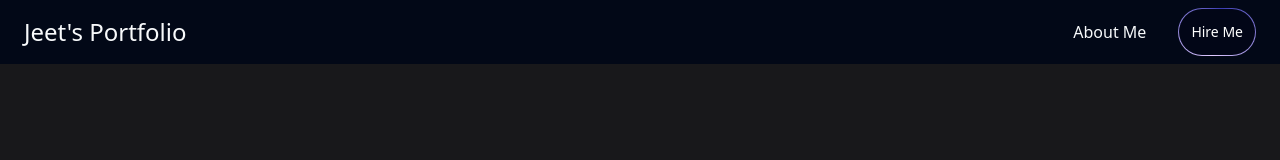
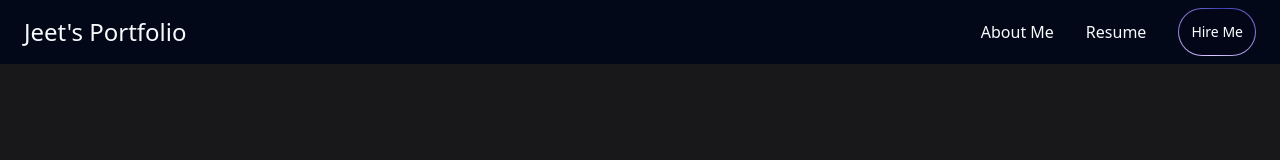
Before and after one commit to JeetDSharma/portfolio, a Next.js app: page / in a window 1280 px wide. Shown: the top 160 px of the page. Built offline with nearby package versions, Linux system fonts and the light colour scheme.

Commit message:
updated download resume

```diff
--- a/components/Body.tsx
+++ b/components/Body.tsx
@@ -136,6 +136,15 @@ const projects = [
 
 
 const BodySection = () => {
+    const downloadResume = () => {
+        const resumeUrl = "/resume.pdf"; // Ensure this file is in the `/public` folder
+        const link = document.createElement("a");
+        link.href = resumeUrl;
+        link.download = "Jeet_Sharma_Resume.pdf";
+        document.body.appendChild(link);
+        link.click();
+        document.body.removeChild(link);
+      };
   return (
     <section className="max-w-5xl mx-auto px-6 py-20 space-y-16" id="body-section">
 
@@ -465,6 +474,9 @@ const BodySection = () => {
           📩 <strong>Email:</strong> jeetsharma2112@gmail.com | 🌐 <strong>Github:</strong>
           <a href="https://github.com/JeetDSharma" target="_blank" className="underline"> Jeet Sharma</a>
         </p>
+        <Button className="mt-6 px-6 py-3 text-lg" onClick={downloadResume}>
+          Download Resume
+        </Button>
         {/* <Button className="mt-6 px-6 py-3 text-lg">
           Get in Touch <LucideArrowRight className="ml-2 w-5 h-5" />
         </Button> */}
--- a/components/Navbar.tsx
+++ b/components/Navbar.tsx
@@ -14,12 +14,24 @@ const Navbar = () => {
       contactSection.scrollIntoView({ behavior: "smooth" });
     }
   };
+  const downloadResume = () => {
+    const downloadResume = () => {
+      const resumeUrl = "/resume.pdf"; // Ensure this file is in the `/public` folder
+      const link = document.createElement("a");
+      link.href = resumeUrl;
+      link.download = "Jeet_Sharma_Resume.pdf";
+      document.body.appendChild(link);
+      link.click();
+      document.body.removeChild(link);
+    };
+  }
 
   return (
     <nav className="flex flex-row justify-between items-center px-6 py-2">
       <div className="text-2xl"> Jeet's Portfolio</div>
       <div className="flex space-x-8">
         <button onClick={scrollToBody}> About Me</button>
+        <button onClick={downloadResume}> Resume</button>
         <button className="relative inline-flex h-12 overflow-hidden rounded-full p-[1px] focus:outline-none focus:ring-2 focus:ring-slate-400 focus:ring-offset-2 focus:ring-offset-slate-50">
   <span className="absolute inset-[-1000%] animate-[spin_2s_linear_infinite] bg-[conic-gradient(from_90deg_at_50%_50%,#E2CBFF_0%,#393BB2_50%,#E2CBFF_100%)]" />
   <span className="inline-flex h-full w-full cursor-pointer items-center justify-center rounded-full bg-slate-950 px-3 py-1 text-sm font-medium text-white backdrop-blur-3xl"
```
Also changed, not shown: 1 other file (tests, documents, lock files or other folders).
